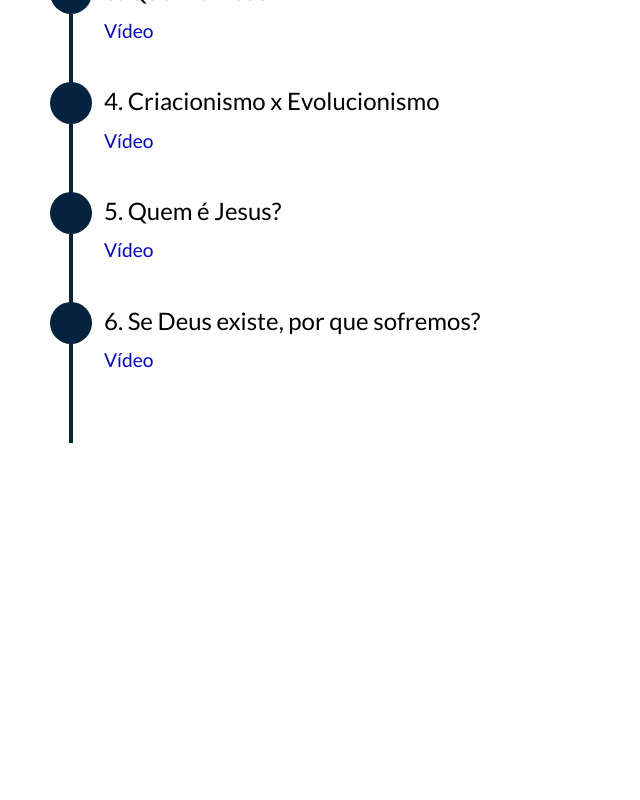
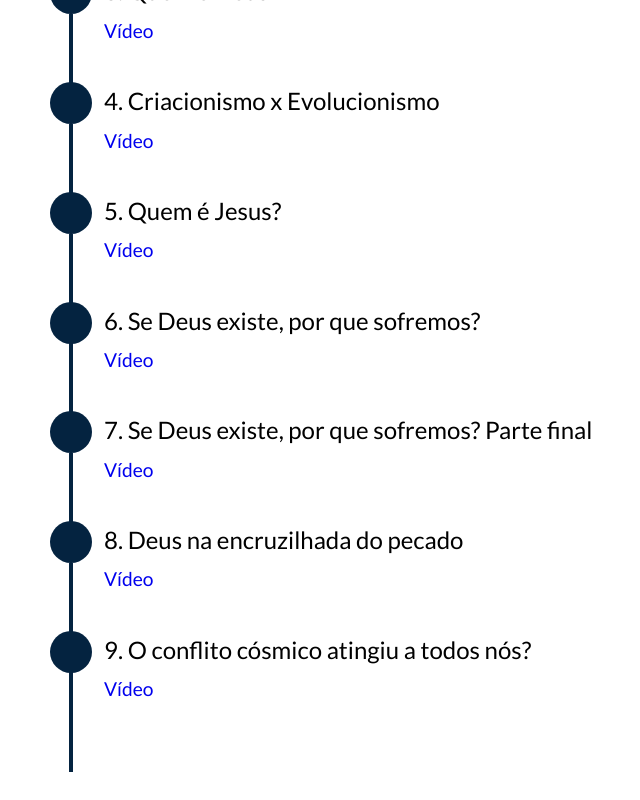
Before and after one commit to allangrds/classe-biblica-iasd-belem-sp, a Next.js app: page / in a window 1280 px wide. Shown: the part 1970-2770 px from the top of the page, without its empty margins (78-718 px from the left). Before the commit the page ends 2441 px from the top, so only its background shows below. Built offline with nearby package versions, Linux system fonts and the light colour scheme.

Commit message:
feat(home): add video 7, 8 and 9

```diff
--- a/components/Class/index.js
+++ b/components/Class/index.js
@@ -34,6 +34,18 @@ export default function Class() {
           title="6. Se Deus existe, por que sofremos?"
           link="https://www.youtube.com/watch?v=Xqlfc-wteBQ"
         />
+        <ClassItem
+          title="7. Se Deus existe, por que sofremos? Parte final"
+          link="https://www.youtube.com/watch?v=7wHgiLMSGxU"
+        />
+        <ClassItem
+          title="8. Deus na encruzilhada do pecado"
+          link="https://www.youtube.com/watch?v=PTRFGKgID3s"
+        />
+        <ClassItem
+          title="9. O conflito cósmico atingiu a todos nós?"
+          link="https://www.youtube.com/watch?v=wyoydRSsygc"
+        />
       </div>
     </div>
   )
```
